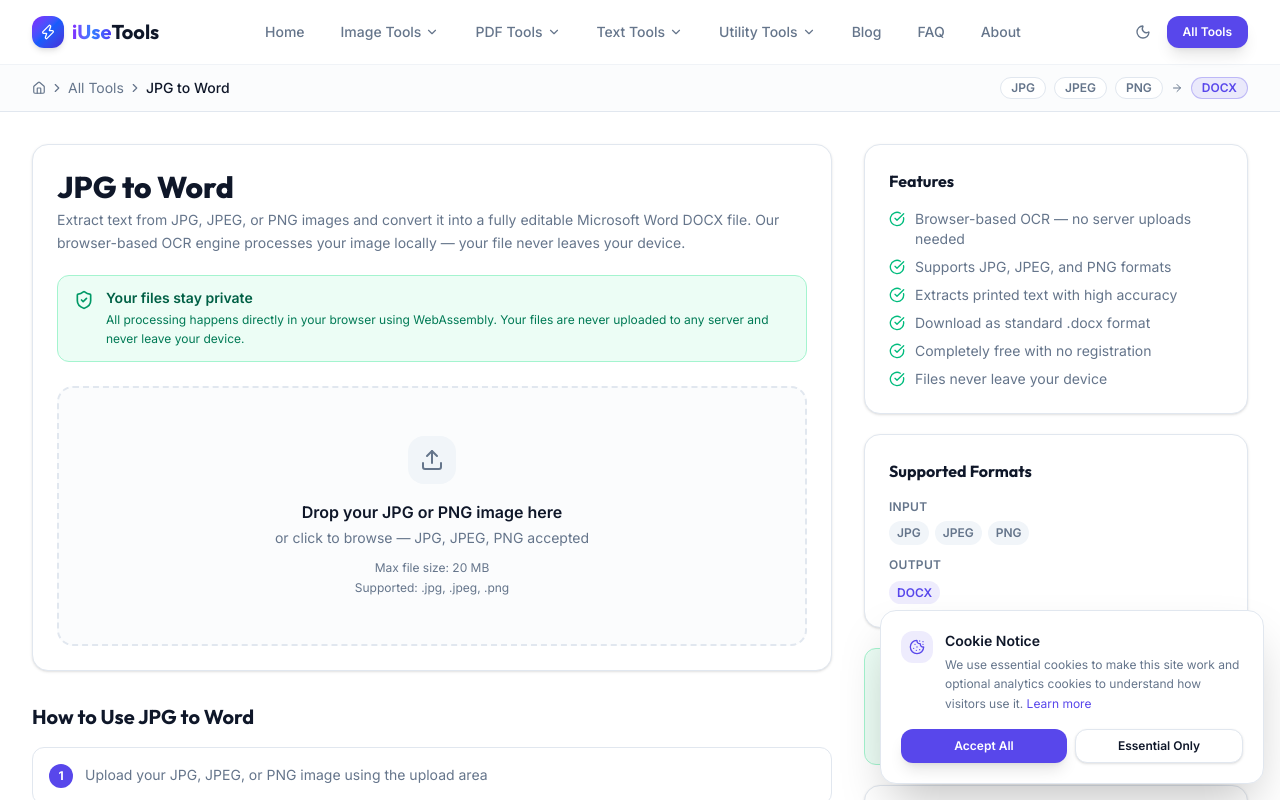
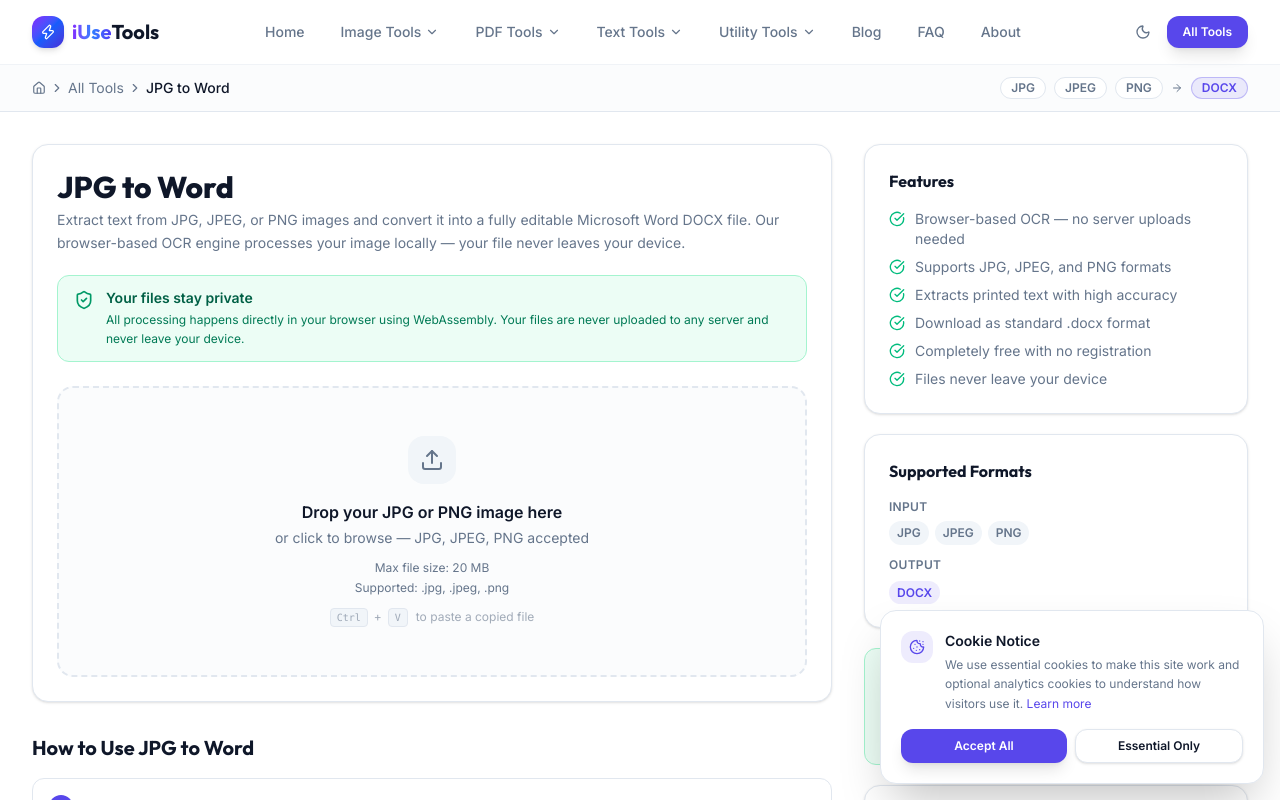
Before and after one commit to maoengineer/testreposs, a Next.js app: page /jpg-to-word in a window 1280 px wide. Shown: the top 800 px of the page. Built offline with nearby package versions, Linux system fonts and the light colour scheme.

Commit message:
feat: add Ctrl+V paste file support to all tools via DropZone

```diff
--- a/src/components/tools/DropZone.tsx
+++ b/src/components/tools/DropZone.tsx
@@ -1,8 +1,8 @@
 "use client";
 
-import { useState, useCallback } from "react";
+import { useState, useCallback, useEffect, useRef } from "react";
 import { useDropzone } from "react-dropzone";
-import { Upload, X, FileIcon, AlertCircle } from "lucide-react";
+import { Upload, X, FileIcon, AlertCircle, ClipboardCheck } from "lucide-react";
 import { formatBytes } from "@/lib/utils";
 
 interface DropZoneProps {
@@ -16,6 +16,23 @@
   disabled?: boolean;
 }
 
+/** Returns true if the file's MIME type or extension matches an accept map */
+function isFileAccepted(file: File, accept: Record<string, string[]>): boolean {
+  for (const [mimeType, extensions] of Object.entries(accept)) {
+    // Wildcard MIME type match e.g. "image/*"
+    if (mimeType.endsWith("/*")) {
+      const baseType = mimeType.slice(0, mimeType.length - 2);
+      if (file.type.startsWith(baseType)) return true;
+    } else if (file.type === mimeType) {
+      return true;
+    }
+    // Extension match
+    const ext = "." + file.name.split(".").pop()?.toLowerCase();
+    if (extensions.includes(ext)) return true;
+  }
+  return false;
+}
+
 export default function DropZone({
   onFileSelect,
   accept = { "application/pdf": [".pdf"] },
@@ -27,7 +44,53 @@
   disabled = false,
 }: DropZoneProps) {
   const [error, setError] = useState<string | null>(null);
+  const [pasteFlash, setPasteFlash] = useState(false);
+  const pasteFlashTimer = useRef<ReturnType<typeof setTimeout> | null>(null);
 
+  // ── Clipboard paste (Ctrl+V) ────────────────────────────────────────────
+  useEffect(() => {
+    if (disabled) return;
+
+    const handlePaste = (e: ClipboardEvent) => {
+      const items = e.clipboardData?.items;
+      if (!items) return;
+
+      for (const item of Array.from(items)) {
+        if (item.kind !== "file") continue;
+        const file = item.getAsFile();
+        if (!file) continue;
+
+        // Validate type
+        if (!isFileAccepted(file, accept)) {
+          setError("Pasted file type not supported. Please check accepted formats.");
+          return;
+        }
+
+        // Validate size
+        if (file.size > maxSize) {
+          setError(`Pasted file is too large. Maximum size is ${formatBytes(maxSize)}.`);
+          return;
+        }
+
+        setError(null);
+        onFileSelect(file);
+
+        // Brief "pasted" flash feedback
+        setPasteFlash(true);
+        if (pasteFlashTimer.current) clearTimeout(pasteFlashTimer.current);
+        pasteFlashTimer.current = setTimeout(() => setPasteFlash(false), 1800);
+        return; // Only handle the first file
+      }
+    };
+
+    window.addEventListener("paste", handlePaste);
+    return () => {
+      window.removeEventListener("paste", handlePaste);
+      if (pasteFlashTimer.current) clearTimeout(pasteFlashTimer.current);
+    };
+  }, [disabled, accept, maxSize, onFileSelect]);
+
+  // ── Drag-and-drop ───────────────────────────────────────────────────────
   const onDrop = useCallback(
     (acceptedFiles: File[], rejectedFiles: unknown[]) => {
       setError(null);
@@ -58,6 +121,7 @@
     multiple: false,
   });
 
+  // ── File already selected ───────────────────────────────────────────────
   if (currentFile) {
     return (
       <div className="rounded-2xl border-2 border-primary/40 bg-primary/5 p-6">
@@ -85,26 +149,44 @@
     );
   }
 
+  // ── Upload zone ─────────────────────────────────────────────────────────
   return (
     <div>
       <div
         {...getRootProps()}
         className={`dropzone ${isDragActive ? "dropzone-active" : ""} ${
-          disabled ? "opacity-50 cursor-not-allowed" : ""
+          pasteFlash ? "dropzone-active" : ""
+        } ${disabled ? "opacity-50 cursor-not-allowed" : ""}`}
+      >
+        <input {...getInputProps()} id="file-upload" aria-label={label} />
+
+        <div
+          className={`flex h-12 w-12 items-center justify-center rounded-2xl mb-4 transition-all ${
+            isDragActive || pasteFlash
+              ? "bg-primary text-primary-foreground scale-110"
+              : "bg-muted text-muted-foreground"
           }`}
         >
-        <input {...getInputProps()} id="file-upload" aria-label={label} />
-        <div className={`flex h-12 w-12 items-center justify-center rounded-2xl mb-4 transition-all ${
-          isDragActive ? "bg-primary text-primary-foreground scale-110" : "bg-muted text-muted-foreground"
-        }`}>
+          {pasteFlash ? (
+            <ClipboardCheck className="h-6 w-6" />
+          ) : (
             <Upload className="h-6 w-6" />
+          )}
         </div>
+
         <p className="text-base font-semibold text-foreground mb-1">
-          {isDragActive ? "Drop it here!" : label}
+          {pasteFlash ? "File pasted!" : isDragActive ? "Drop it here!" : label}
         </p>
         <p className="text-sm text-muted-foreground mb-3">
-          {isDragActive ? "Release to upload" : sublabel}
+          {pasteFlash
+            ? "Processing your file…"
+            : isDragActive
+            ? "Release to upload"
+            : sublabel}
         </p>
+
+        {!pasteFlash && !isDragActive && (
+          <>
             <p className="text-xs text-muted-foreground">
               Max file size: {formatBytes(maxSize)}
             </p>
@@ -113,7 +195,21 @@
                 Supported: {Object.values(accept).flat().join(", ")}
               </p>
             )}
+            {/* Ctrl+V hint */}
+            <div className="mt-3 flex items-center justify-center gap-1.5 text-xs text-muted-foreground/60">
+              <kbd className="px-1.5 py-0.5 rounded border border-border bg-muted font-mono text-[10px]">
+                Ctrl
+              </kbd>
+              <span>+</span>
+              <kbd className="px-1.5 py-0.5 rounded border border-border bg-muted font-mono text-[10px]">
+                V
+              </kbd>
+              <span className="ml-0.5">to paste a copied file</span>
             </div>
+          </>
+        )}
+      </div>
+
       {error && (
         <div className="mt-3 flex items-center gap-2 rounded-xl border border-red-200 bg-red-50 px-4 py-3 dark:border-red-800 dark:bg-red-950/30">
           <AlertCircle className="h-4 w-4 shrink-0 text-red-500" />
```
Lines whose indentation alone changed are shown as unchanged.
